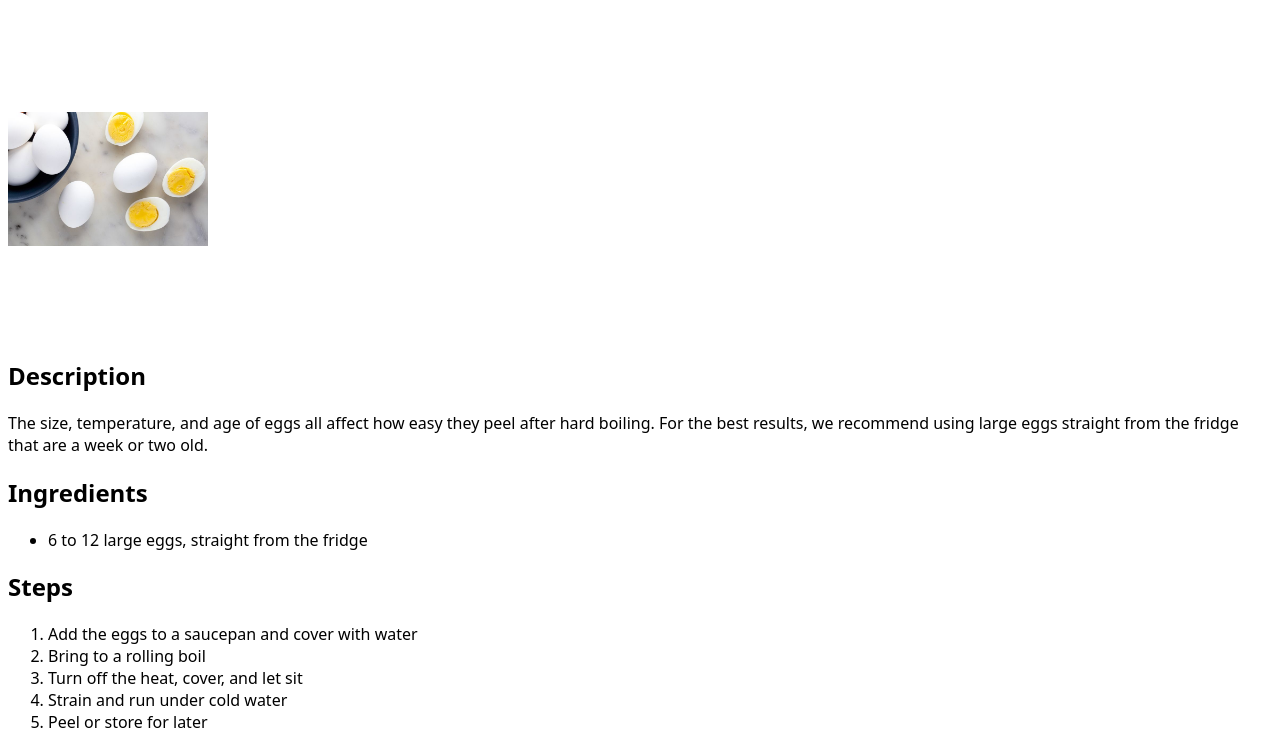
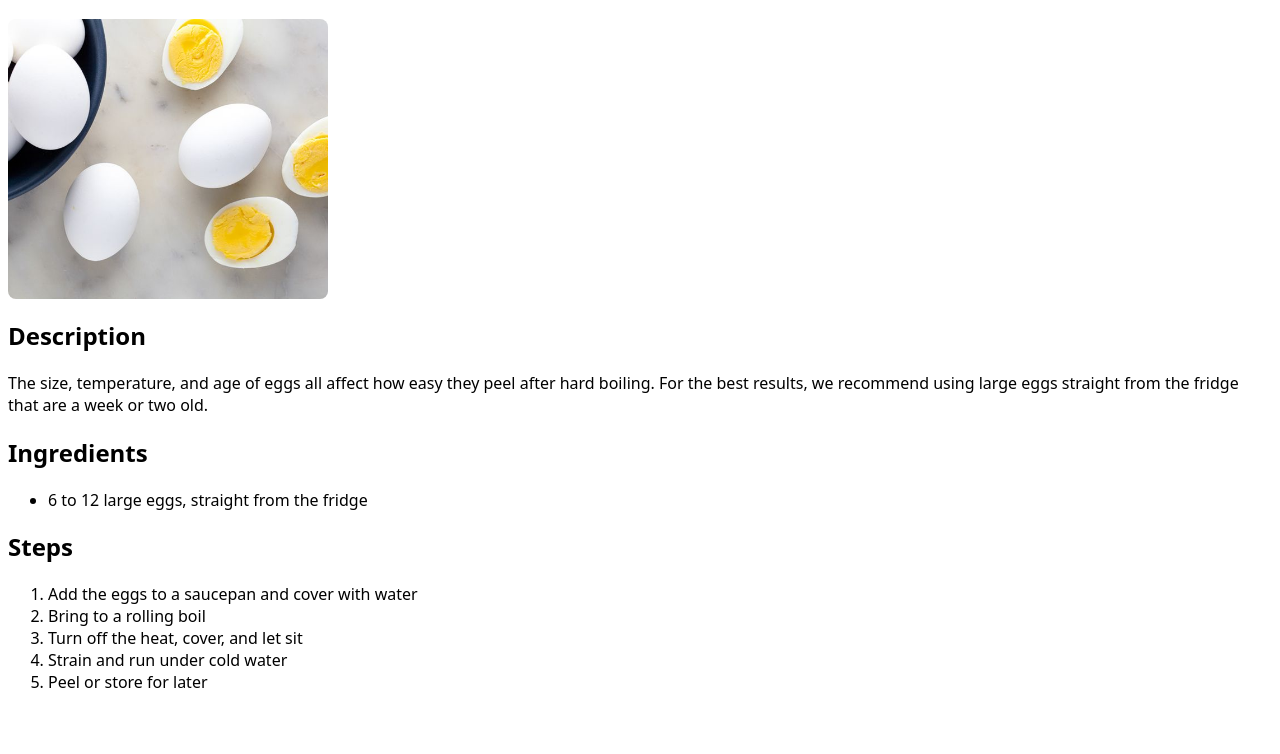
Before and after one commit to Prokhnitskyi/odin-recipes, a plain HTML site: page recipes/eggs.html in a window 1280 px wide. Shown: the part 67-821 px from the top of the page. Drawn offline with Linux system fonts and the light colour scheme.

Commit message:
Change images styling

```diff
--- a/styles.css
+++ b/styles.css
@@ -5,8 +5,8 @@ html, body {
 
 .recipe-result-image {
     display: block;
-    height: 320px;
-    width: 200px;
-    object-fit: contain;
+    height: 280px;
+    width: 320px;
+    object-fit: cover;
     border-radius: 8px;
 }
```
